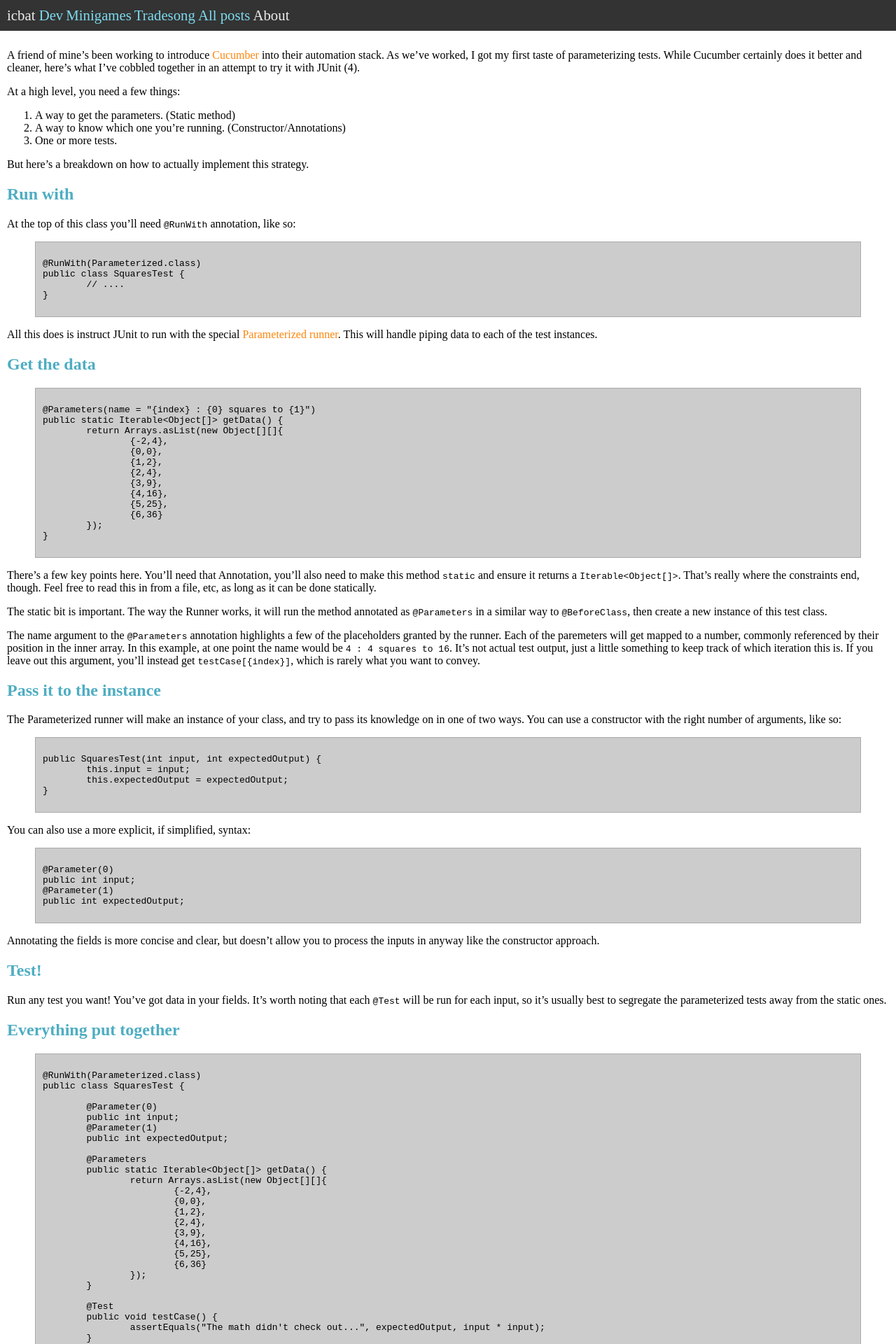
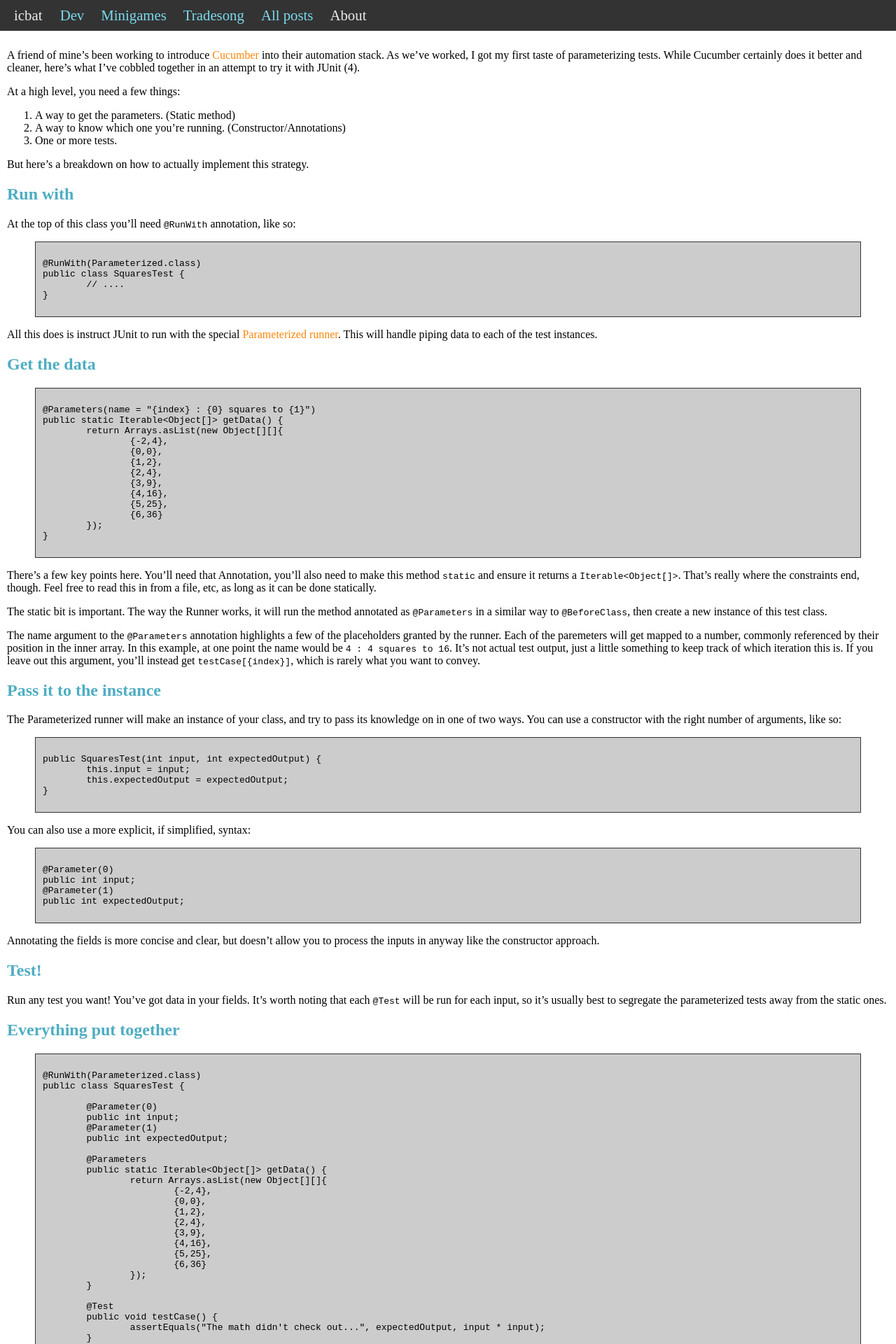
Before and after one commit to icbat/icbat.github.io, a Jekyll site: the page built from dev/_posts/2014-10-06-parameterized-junit4.md, in a window 1280 px wide. Shown: the top 1920 px of the page at 70% size. Built offline with Jekyll 4.4.1, drawn with Linux system fonts in a browser that asks for light colours.

Commit message:
Spacing header, tweaking colors

```diff
--- a/stylesheets/stylesheet.css
+++ b/stylesheets/stylesheet.css
@@ -2,10 +2,10 @@
 body, header ul {margin: 0; padding: 0;}
 header ul li, header ul {display: inline}
 header ul li {font-size: 1.3em}
-header, footer, .content {padding: 10;}
+header, footer, .content, header ul li, .highlight {padding: 10;}
 a, a:visited {color: #7cdaee; text-decoration: none}
 h2 {color: #4EADC2}
-.highlight {background-color: #ccc; border: 1px solid #aaa; padding:10px}
+.highlight {background-color: #ccc; border: 1px solid #333;}
 .content a, .content a:visited, h3 {color: #ff850a}
 .content {background-color:#fff; }
 .content{color: #000}
```
